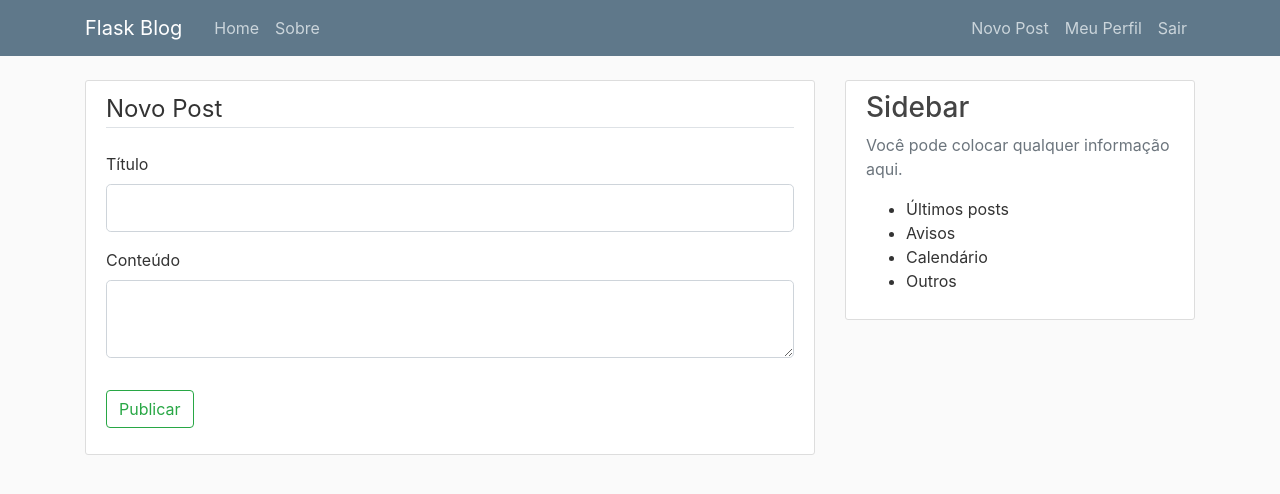
After one commit to AnaCarolinaNeves/Blog_Flask, a Flask app: page /post/novo in a window 1280 px wide. The commit adds this page. Shown: the top 494 px of the page. Run offline with Flask 3, Linux system fonts and the light colour scheme; a user stored in the database is signed in; some libraries are stand-ins or nearby versions.

Commit message:
page new post

```diff
--- a/flaskblog/forms.py
+++ b/flaskblog/forms.py
@@ -1,7 +1,7 @@
 from flask_wtf import FlaskForm
 from flask_wtf.file import FileField, FileAllowed
 from flask_login import current_user
-from wtforms import StringField, PasswordField, SubmitField, BooleanField
+from wtforms import StringField, PasswordField, SubmitField, BooleanField, TextAreaField
 from wtforms.validators import DataRequired, Length, Email, EqualTo, ValidationError
 from flaskblog.models import User
 
@@ -46,3 +46,8 @@ class UpdateAccountForm(FlaskForm):
             user = User.query.filter_by(email=email.data).first()
             if user:
                 raise ValidationError('O email já está sendo utilizado. Por favor, escolha outro.')
+
+class PostForm(FlaskForm):
+    title = StringField('Título', validators=[DataRequired()])
+    content = TextAreaField('Conteúdo', validators=[DataRequired()])
+    submit = SubmitField('Publicar')
--- a/flaskblog/routes.py
+++ b/flaskblog/routes.py
@@ -3,7 +3,7 @@ import secrets
 from PIL import Image
 from flask import render_template, url_for, flash, redirect, request
 from flaskblog import app, db, bcrypt
-from flaskblog.forms import RegistrationForm, LoginForm, UpdateAccountForm
+from flaskblog.forms import RegistrationForm, LoginForm, UpdateAccountForm, PostForm
 from flaskblog.models import User
 from flask_login import login_user, current_user, logout_user, login_required
 
@@ -88,8 +88,11 @@ def conta():
     form = UpdateAccountForm()
     if form.validate_on_submit():
         if form.picture.data:
-            picture_save = save_picture(form.picture.data)
-            current_user.image_file = picture_save
+            old_pic = current_user.image_file
+            picture_file = save_picture(form.picture.data)
+            current_user.image_file = picture_file
+            if old_pic != 'default.jpg':
+                os.remove(os.path.join(app.root_path, 'static/profile_pics', old_pic))
         current_user.username = form.username.data
         current_user.email = form.email.data
         db.session.commit()
@@ -100,3 +103,13 @@ def conta():
         form.email.data = current_user.email
     image_file = url_for('static', filename='profile_pics/' + current_user.image_file)
     return render_template('conta.html', title='Conta', image_file=image_file, form=form)
+
+@app.route("/post/novo", methods=['GET', 'POST'])
+@login_required
+def novo_post():
+    form = PostForm()
+    if form.validate_on_submit():
+
+        flash('Post publicado com sucesso', 'success')
+        return redirect(url_for('home'))
+    return render_template('criar_post.html', title='Novo Post', form=form)
--- /dev/null
+++ b/flaskblog/templates/criar_post.html
@@ -0,0 +1,40 @@
+{% extends 'layout.html' %}
+{% block content %}
+    <div class="content-section">
+        <form method="POST" action="">
+            {{ form.hidden_tag() }}
+            <fieldset class="form-group">
+                <legend class="border-bottom mb-4">Novo Post</legend>
+                <div class="form-group">
+                    {{ form.title.label(class="form-control-label") }}
+                    {% if form.title.errors %}
+                        {{ form.title(class="form-control form-control-lg is-invalid") }}
+                        <div class="invalid-feedback">
+                            {% for error in form.title.errors %}
+                                <span>{{ error }}</span>
+                            {% endfor %}
+                        </div>
+                    {% else %}
+                        {{ form.title(class="form-control form-control-lg") }}
+                    {% endif %}
+                </div>
+                <div class="form-group">
+                    {{ form.content.label(class="form-control-label") }}
+                    {% if form.content.errors %}
+                        {{ form.content(class="form-control form-control-lg is-invalid") }}
+                        <div class="invalid-feedback">
+                            {% for error in form.content.errors %}
+                                <span>{{ error }}</span>
+                            {% endfor %}
+                        </div>
+                    {% else %}
+                        {{ form.content(class="form-control form-control-lg") }}
+                    {% endif %}
+                </div>
+            </fieldset>
+            <div class="form-group">
+                {{ form.submit(class='btn btn-outline-success') }}
+            </div>
+        </form>
+    </div>
+{% endblock content %}
--- a/flaskblog/templates/layout.html
+++ b/flaskblog/templates/layout.html
@@ -38,6 +38,7 @@
                     <!-- Navbar Right Side -->
                     <div class="navbar-nav">
                         {% if current_user.is_authenticated %}
+                            <a class="nav-item nav-link" href="{{ url_for('novo_post') }}">Novo Post</a>
                             <a class="nav-item nav-link" href="{{ url_for('conta') }}">Meu Perfil</a>
                             <a class="nav-item nav-link" href="{{ url_for('logout') }}">Sair</a>
                         {% else %}
```
Also changed, not shown: flaskblog/static/profile_pics/0db2e95258cfa018.png (deleted), flaskblog/static/profile_pics/e187360425c98181.jpg (added), instance/site.db.
